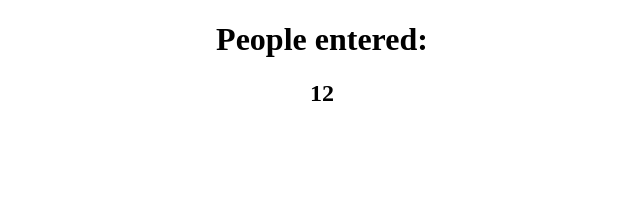
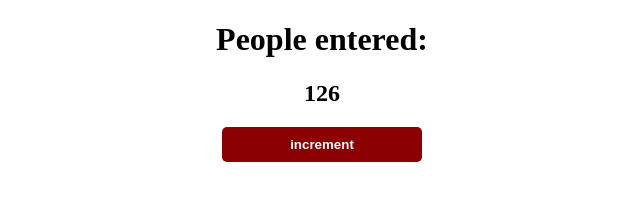
Before and after one commit to aniketh3014/subway_people_counter, a plain HTML site: page index.html in a window 1280 px wide. Shown: the whole page, without its empty margins (318-958 px from the left). Drawn offline with Linux system fonts and the light colour scheme.

Commit message:
added styling and increment button

```diff
--- /dev/null
+++ b/index.css
@@ -0,0 +1,13 @@
+button {
+    border: none;
+    padding-top: 10px;
+    padding-bottom: 10px;
+    color: white;
+    font-weight: bold;
+    width: 200px;
+    margin-bottom: 5px;
+    border-radius: 5px;
+}
+#increment-btn {
+    background: darkred;
+}
--- a/index.html
+++ b/index.html
@@ -2,12 +2,15 @@
 <html lang="en">
     <head>
         <title>People Counter</title>
+        <link rel="stylesheet" href="index.css">
     </head>
     <body style="text-align: center;">
         <h1>People entered:</h1>
         <h2 id = "count-el">0</h2>
-        <script>
-            document.getElementById("count-el").innerHTML = 12;
-        </script>
+        <form>
+            <button id="increment-btn">increment</button>
+        </form>
+        <script src="index.js"></script>
+
     </body>
 </html>
--- /dev/null
+++ b/index.js
@@ -0,0 +1,10 @@
+ // document.getElementById("count-el").innerHTML = 5;
+// let count = 0
+
+// console.log(count)
+
+let myage = 18
+let humanDogRatio = 7
+myDogAge = myage * humanDogRatio
+document.getElementById("count-el").innerHTML = myDogAge
+console.log(myDogAge)
```
